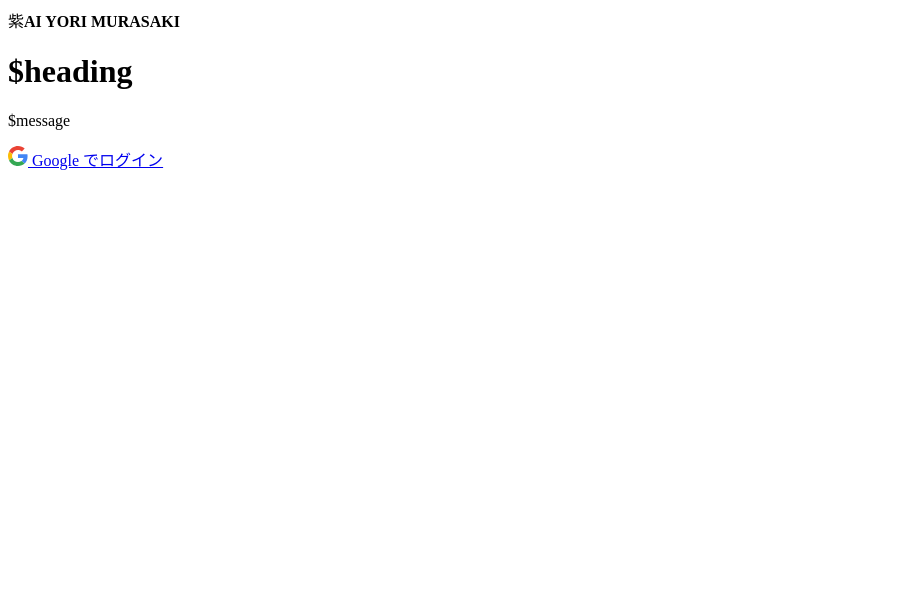
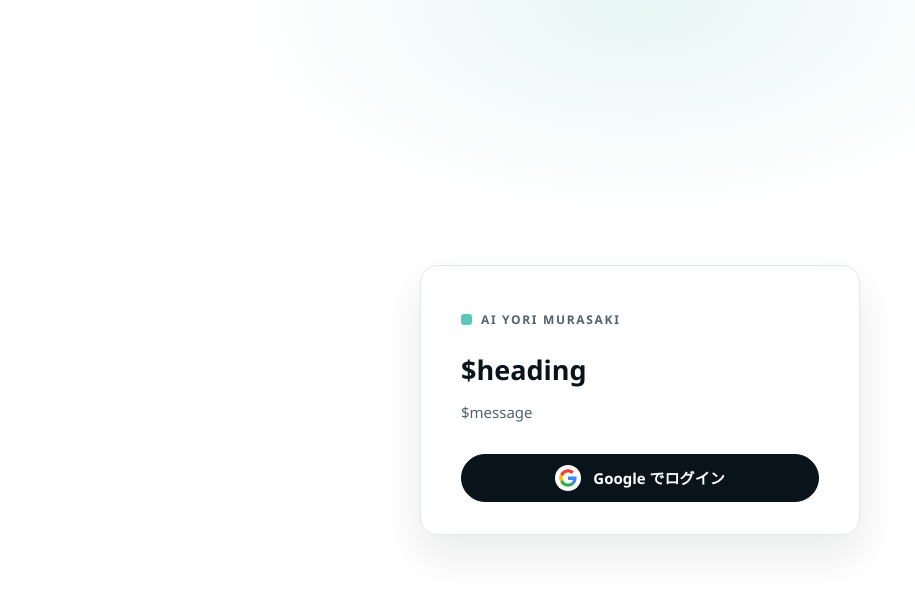
Before and after one commit to RNA4219/ai-yori-murasaki, a plain HTML site: page ai_yori_murasaki/web/monitor-login.html in a window 1280 px wide. Shown: the whole page, without its empty margins (0-915 px from the left). Drawn offline with Linux system fonts and the light colour scheme.

Commit message:
モニターの Google ログインを中央カードに統一

```diff
--- a/ai_yori_murasaki/web/monitor-login.html
+++ b/ai_yori_murasaki/web/monitor-login.html
@@ -4,17 +4,127 @@
 <meta charset="utf-8">
 <meta name="viewport" content="width=device-width, initial-scale=1">
 <title>$heading | AI YORI MURASAKI</title>
-<style>$theme</style>
+<style>
+  :root {
+    color-scheme: light dark;
+    --page: #fff;
+    --card: #fff;
+    --ink: #08131a;
+    --muted: #51636d;
+    --edge: #e2e9ed;
+    --wash: rgb(90 200 184 / 14%);
+    --action: #08131a;
+    --action-hover: #233640;
+    --action-edge: #08131a;
+    --focus: #3650ae;
+    --shadow: rgb(8 19 26 / 9%);
+  }
+  * { box-sizing: border-box; }
+  body {
+    display: grid;
+    place-items: center;
+    min-height: 100vh;
+    min-height: 100svh;
+    margin: 0;
+    padding: 32px 20px;
+    color: var(--ink);
+    background: radial-gradient(ellipse 560px 300px at 50% 0, var(--wash), transparent 72%), var(--page);
+    font: 1rem/1.6 "Segoe UI", "Yu Gothic UI", "Hiragino Kaku Gothic ProN", Meiryo, sans-serif;
+  }
+  main {
+    width: min(100%, 440px);
+    min-width: 0;
+    padding: 44px 40px 32px;
+    background: var(--card);
+    border: 1px solid var(--edge);
+    border-radius: 18px;
+    box-shadow: 0 20px 45px var(--shadow);
+    overflow-wrap: anywhere;
+  }
+  .brand {
+    display: flex;
+    align-items: center;
+    gap: 9px;
+    margin: 0 0 22px;
+    color: var(--muted);
+    font-size: .75rem;
+    font-weight: 700;
+    letter-spacing: .14em;
+  }
+  .brand::before {
+    content: "";
+    flex: 0 0 11px;
+    height: 11px;
+    border-radius: 3px;
+    background: #5ac8b8;
+  }
+  h1 { margin: 0; font-size: 1.6875rem; line-height: 1.4; text-wrap: balance; }
+  .message {
+    margin: 10px 0 28px;
+    color: var(--muted);
+    font-size: .9375rem;
+    line-height: 1.8;
+    text-wrap: balance;
+  }
+  .google-login {
+    display: flex;
+    align-items: center;
+    justify-content: center;
+    gap: 12px;
+    width: 100%;
+    min-height: 48px;
+    padding: 10px 16px;
+    color: #fff;
+    background: var(--action);
+    border: 1px solid var(--action-edge);
+    border-radius: 999px;
+    font-size: .9375rem;
+    font-weight: 600;
+    text-decoration: none;
+  }
+  .google-login svg {
+    flex: none;
+    width: 26px;
+    height: 26px;
+    padding: 4px;
+    border-radius: 50%;
+    background: #fff;
+  }
+  .google-login:is(:hover, :active) { background: var(--action-hover); }
+  .google-login:focus-visible { outline: 3px solid var(--focus); outline-offset: 3px; }
+  @media (max-width: 380px) {
+    body { padding: 16px 12px; }
+    main { padding: 30px 20px 24px; border-radius: 14px; }
+    h1 { font-size: 1.375rem; }
+  }
+  @media (prefers-color-scheme: dark) {
+    :root {
+      --page: #08131a;
+      --card: #10222c;
+      --ink: #edf4f5;
+      --muted: #b0c2cb;
+      --edge: #2b4250;
+      --wash: rgb(90 200 184 / 10%);
+      --action: #08131a;
+      --action-hover: #1d3441;
+      --action-edge: #6f8692;
+      --focus: #a6b7ff;
+      --shadow: rgb(0 0 0 / 30%);
+    }
+  }
+  @media (forced-colors: active) {
+    main { border-color: CanvasText; }
+    .brand::before { border: 1px solid CanvasText; }
+    .google-login { color: LinkText; border-color: LinkText; }
+    .google-login:focus-visible { outline-color: Highlight; }
+  }
+</style>
 </head>
-<body class="auth-page">
-<header class="product-head">
-  <div class="product-bar">
-    <div class="product-name"><span class="product-stamp" aria-hidden="true">紫</span><strong>AI YORI MURASAKI</strong></div>
-  </div>
-</header>
-<main class="auth-content">
+<body>
+<main>
+  <p class="brand">AI YORI MURASAKI</p>
   <h1>$heading</h1>
-  <p>$message</p>
+  <p class="message">$message</p>
   <a class="google-login" href="$login_url">
     <svg width="20" height="20" viewBox="0 0 48 48" aria-hidden="true" focusable="false">
       <path fill="#EA4335" d="M24 9.5c3.54 0 6.71 1.22 9.21 3.6l6.85-6.85C35.9 2.38 30.47 0 24 0 14.62 0 6.51 5.38 2.56 13.22l7.98 6.19C12.43 13.72 17.74 9.5 24 9.5z"/>
--- a/ai_yori_murasaki/web/workspace.css
+++ b/ai_yori_murasaki/web/workspace.css
@@ -37,18 +37,6 @@
 }
 .session-form button:hover, .session-form button:active { background: #47384d; }
 .session-form button:focus-visible { outline: 2px solid #ead5f1; outline-offset: 2px; }
-.auth-page { margin: 0; background: var(--desk-paper); color: var(--desk-ink); font: 16px/1.65 var(--desk-sans); }
-.auth-content { max-width: 32rem; margin: clamp(40px, 10vh, 96px) auto; padding: 0 24px; }
-.auth-content h1 { margin: 0; font-size: clamp(24px, 4vw, 32px); line-height: 1.4; overflow-wrap: anywhere; }
-.auth-content p { margin: 12px 0 24px; color: var(--desk-muted); }
-.google-login {
-  display: inline-flex; align-items: center; gap: 12px; box-sizing: border-box;
-  min-height: 44px; padding: 0 12px; border: 1px solid #747775; border-radius: 4px;
-  background: white; color: #1f1f1f; text-decoration: none;
-  font: 500 14px/1.4 Roboto, Arial, var(--desk-sans);
-}
-.google-login:hover, .google-login:active { background: #f2f2f2; }
-.google-login:focus-visible { outline: 3px solid var(--desk-accent); outline-offset: 4px; }
 :where(.risk-levels [data-level], .first-severity, .severity-tag, .sev) {
   --risk-fill: #e7e6eb; --risk-ink: #403d48; --risk-edge: #77717c;
 }
@@ -76,7 +64,6 @@
   }
   .product-bar:has(.session-form) .product-nav { min-height: 52px; }
   .session-form { grid-column: 1 / -1; justify-self: end; margin: 0 0 4px; }
-  .auth-page .product-name strong { position: static; clip-path: none; width: auto; height: auto; }
 }
 @media (max-width: 380px) {
   .product-bar { gap: 8px; width: calc(100% - 16px); }
```
Also changed, not shown: tests/browser/google-sso.browser.mjs (+42 -4 lines), 1 other file.
